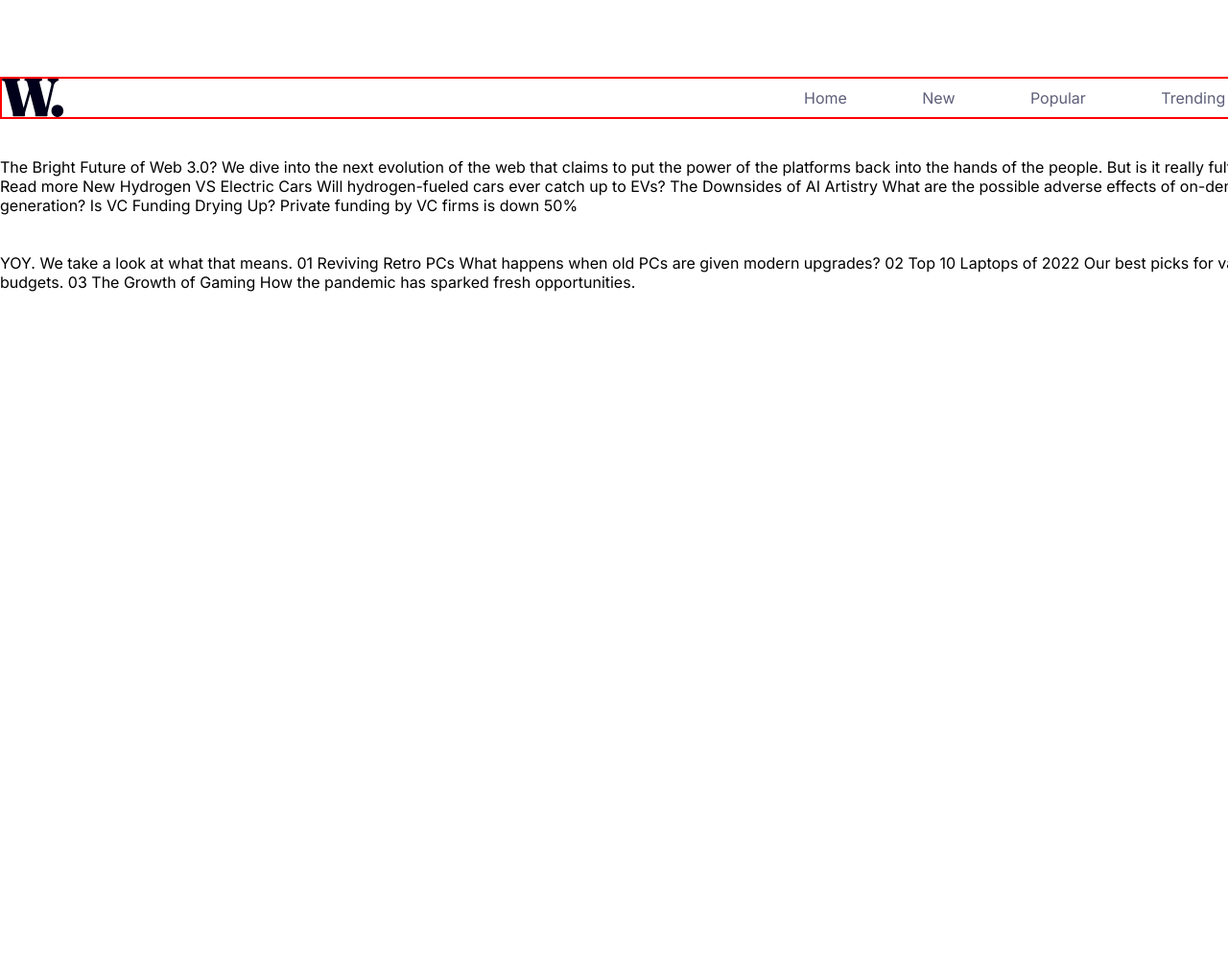
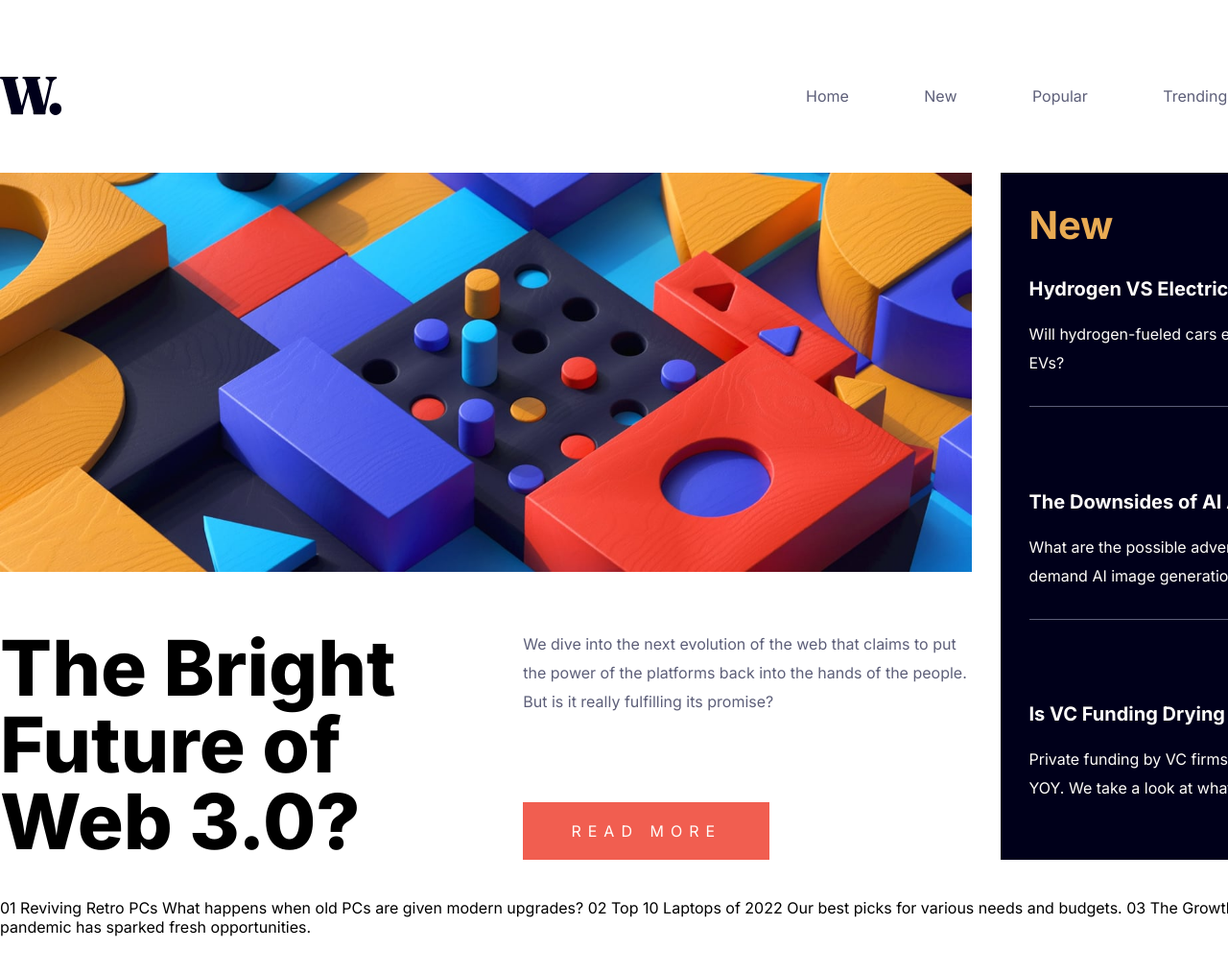
Before and after one commit to Judyyoussef/news-page, a plain HTML site: page index.html in a window 1280 px wide. Shown: the top 1014 px of the page at 96% size. Before the commit the page ends 800 px from the top, so only its background shows below. Drawn offline with Linux system fonts and the light colour scheme.

Commit message:
added main section

```diff
--- a/index.html
+++ b/index.html
@@ -24,29 +24,53 @@
 </ul>
 </header>
 
-<main class="container">
+<main class="container main">
+<div class="left">
 
+<img src="./assets/images/image-web-3-desktop.jpg" alt="banner img">
+
+<div class="hero">
+<h1 class="hero-text">
   The Bright Future of Web 3.0?
+</h1>
+<div class="hero-description">
+  <p class="hero-paragraph">
+    We dive into the next evolution of the web that claims to put the power of the platforms back into the hands of the people.
+    But is it really fulfilling its promise?
+  </p>
 
-  We dive into the next evolution of the web that claims to put the power of the platforms back into the hands of the people.
-  But is it really fulfilling its promise?
+  <a href="#" class="button">Read more</a>
+   </div>
+  </div>
+</div>
 
-  Read more
+<div class="right">
 
-  New
+  <h2 class="title">New </h2>
 
-  Hydrogen VS Electric Cars
-  Will hydrogen-fueled cars ever catch up to EVs?
+  <div class="news">
+    <div class="news-item">
+      <a href="">Hydrogen VS Electric Cars</a>
+      <p>Will hydrogen-fueled cars ever catch up to EVs?</p>
+    </div>
+    <div class="news-item">
+      <a href="">The Downsides of AI Artistry</a>
+      <p>What are the possible adverse effects of on-demand AI image generation?</p>
+    </div>
+    <div class="news-item">
+      <a href="">Is VC Funding Drying Up?</a>
+      <p>
+        Private funding by VC firms is down 50%
+        YOY. We take a look at what that means.
+      </p>
+    </div>
+     </div>
+  </div>
 
-  The Downsides of AI Artistry
-  What are the possible adverse effects of on-demand AI image generation?
-
-  Is VC Funding Drying Up?
-  Private funding by VC firms is down 50%
   </main>
 
   <Section class="container">
-  YOY. We take a look at what that means.
+
 
   01
   Reviving Retro PCs
--- a/style.css
+++ b/style.css
@@ -25,7 +25,6 @@ a{
 }
 
 .header{
-    border: 2px solid red;
     margin-top: 80px;
     display: flex;
     justify-content: space-between;
@@ -45,3 +44,109 @@ a{
 .nav a:hover{
     color: hsl(35, 77%, 62%)
 }
+
+.main{
+    margin-top: 60px;
+    display: flex;
+    gap: 30px ;
+
+}
+
+.left{
+    flex: 3;
+}
+
+.left img{
+    margin-bottom: 60px;
+    max-width: 100%;
+    display: block;
+}
+
+.hero-text{
+    font-size: 80px;
+    font-weight: 800;
+    line-height: 80px;
+
+}
+
+.hero-paragraph{
+ color: hsl(236, 13%, 42%);
+ line-height: 30px;
+}
+
+.button{
+    display: inline-block;
+    margin-top: 80px;
+    width: 55%;
+    background-color: hsl(5, 85%, 63%);
+    padding: 20px;
+    text-align: center;
+    text-transform: uppercase;
+    color: hsl(36, 100%, 99%);
+    letter-spacing: 7px;
+}
+
+.button:hover{
+    background-color: hsl(240, 100%, 5%);
+}
+
+.hero-description{
+display: flex;
+flex-direction: column;
+justify-content: space-between;
+
+}
+
+.hero{
+display: flex;
+gap: 80px;
+}
+
+.right{
+    flex: 1;
+    background-color: hsl(240, 100%, 5%);
+    color:hsl(36, 100%, 99%);
+    padding: 30px;
+    display: flex;
+    flex-direction: column;
+    justify-content: space-between;
+}
+
+.news{
+    display: flex;
+    flex-direction: column;
+    height: 100%;
+    justify-content: space-between;
+    gap: 40px;
+}
+
+.title {
+    font-size: 40px;
+    color: hsl(35, 77%, 62%);
+    margin-bottom: 30px;
+}
+
+.news-item a{
+    display: inline-block;
+  font-size: 20px;
+  font-weight: 700;
+  padding-bottom: 20px;
+}
+
+.news-item a:hover{
+    color:hsl(35, 77%, 62%);
+}
+
+.news-item{
+    border-bottom: 1px solid hsl(236, 13%, 42%);
+
+}
+
+.news-item p{
+    line-height: 30px;
+    margin-bottom: 30px;
+}
+
+.news-item:last-child{
+    border: none;
+}
```
